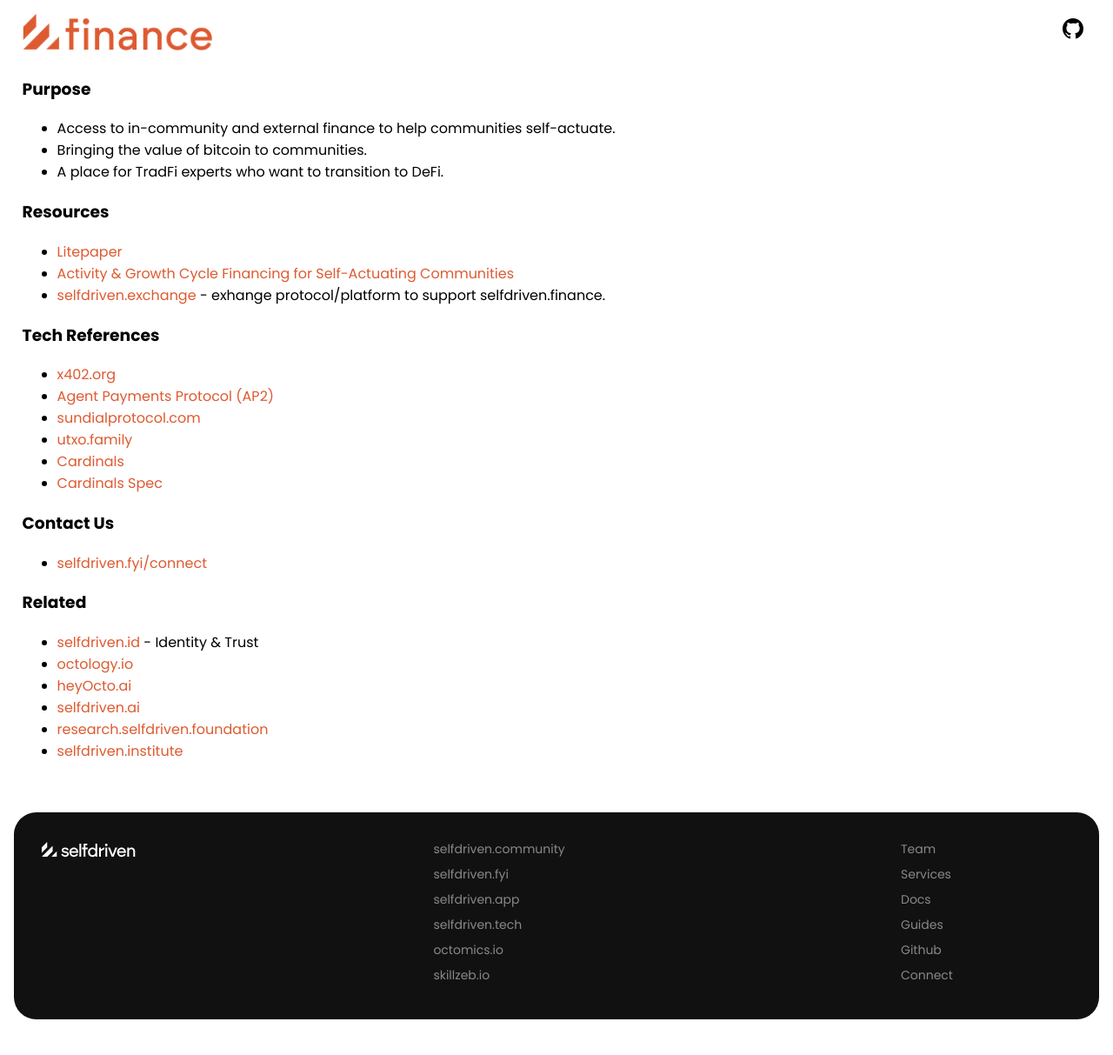
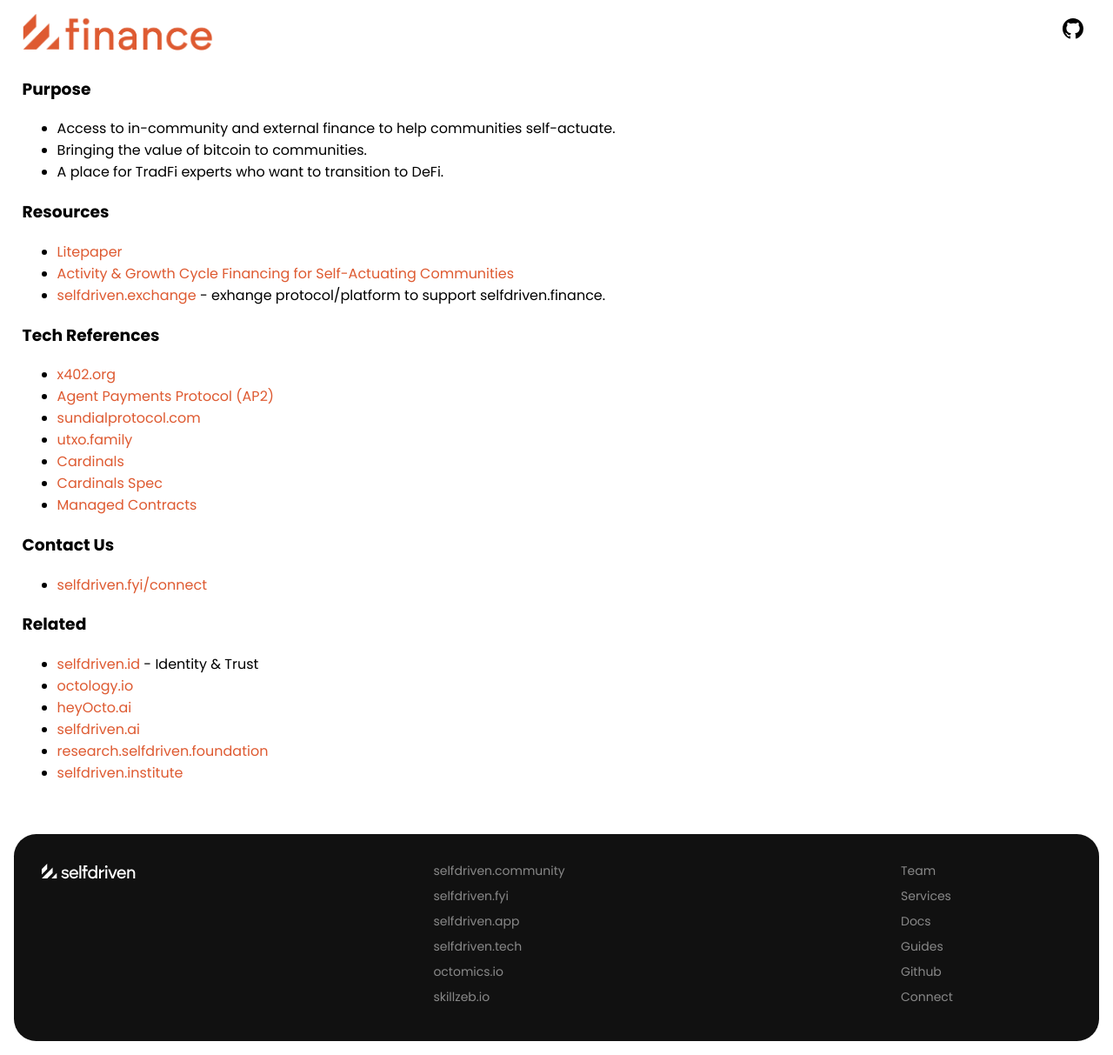
Before and after one commit to selfdriven-foundation/selfdriven-finance, a Jekyll site: the page built from docs/index.md, in a window 1280 px wide. Shown: the whole page at 87% size. Built offline with Jekyll 4.4.1, drawn with Linux system fonts in a browser that asks for light colours; before the commit the page ends 1188 px from its top, so only the background shows below that.

Commit message:
Update index.md

```diff
--- a/docs/index.md
+++ b/docs/index.md
@@ -23,6 +23,7 @@
 - [utxo.family](https://utxo.family)
 - [Cardinals](https://iohk.io/jp/newsroom/bitcoin-ordinals-bridged-to-cardano-for-the-first-time-with-bitvmx-protocol)
 - [Cardinals Spec](https://github.com/input-output-hk/cardinal-spec)
+- [Managed Contracts](https://docs.gomaestro.org/cardano/managed-contracts-api/overview)
 
 ### Contact Us
 
```
